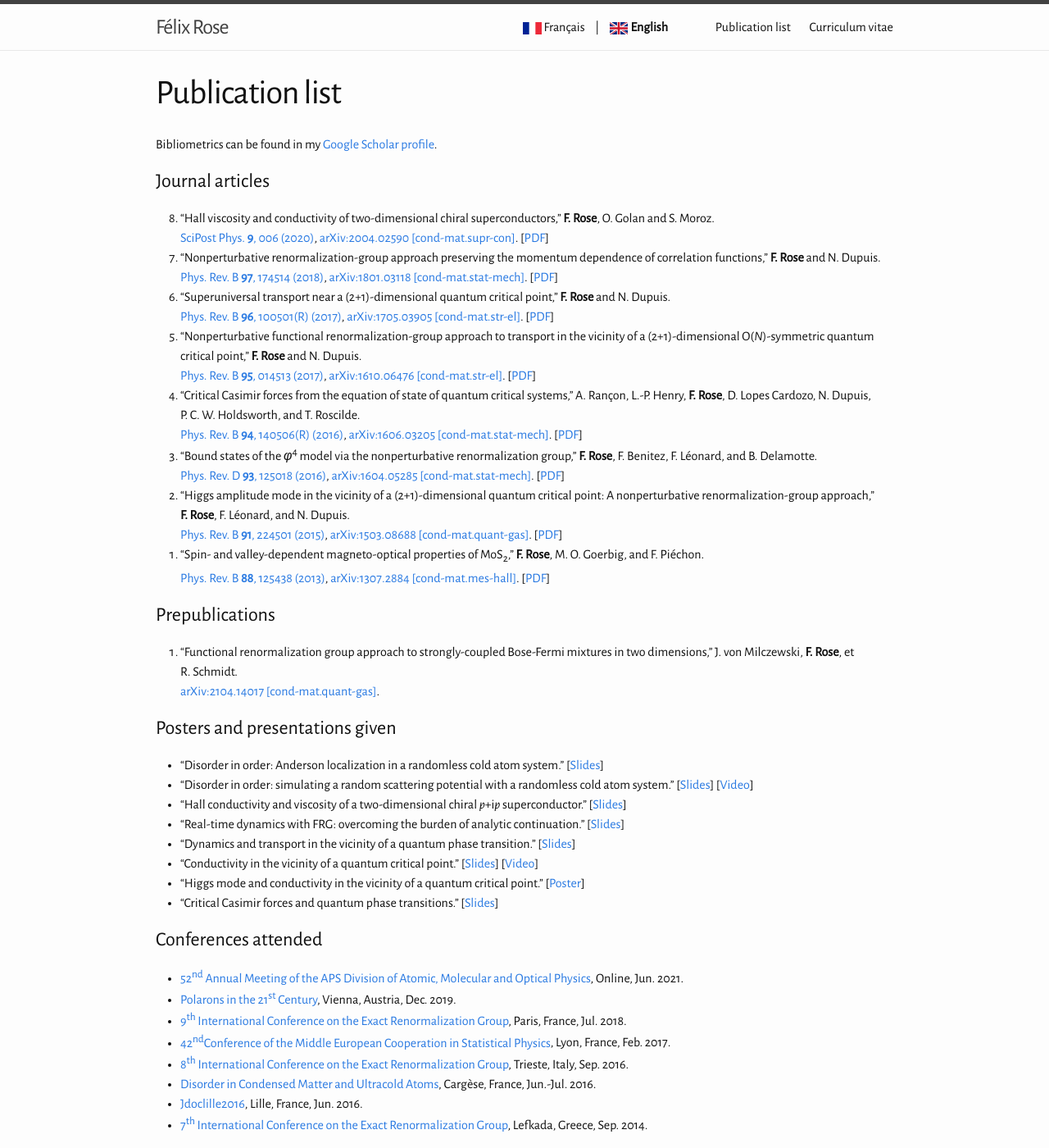
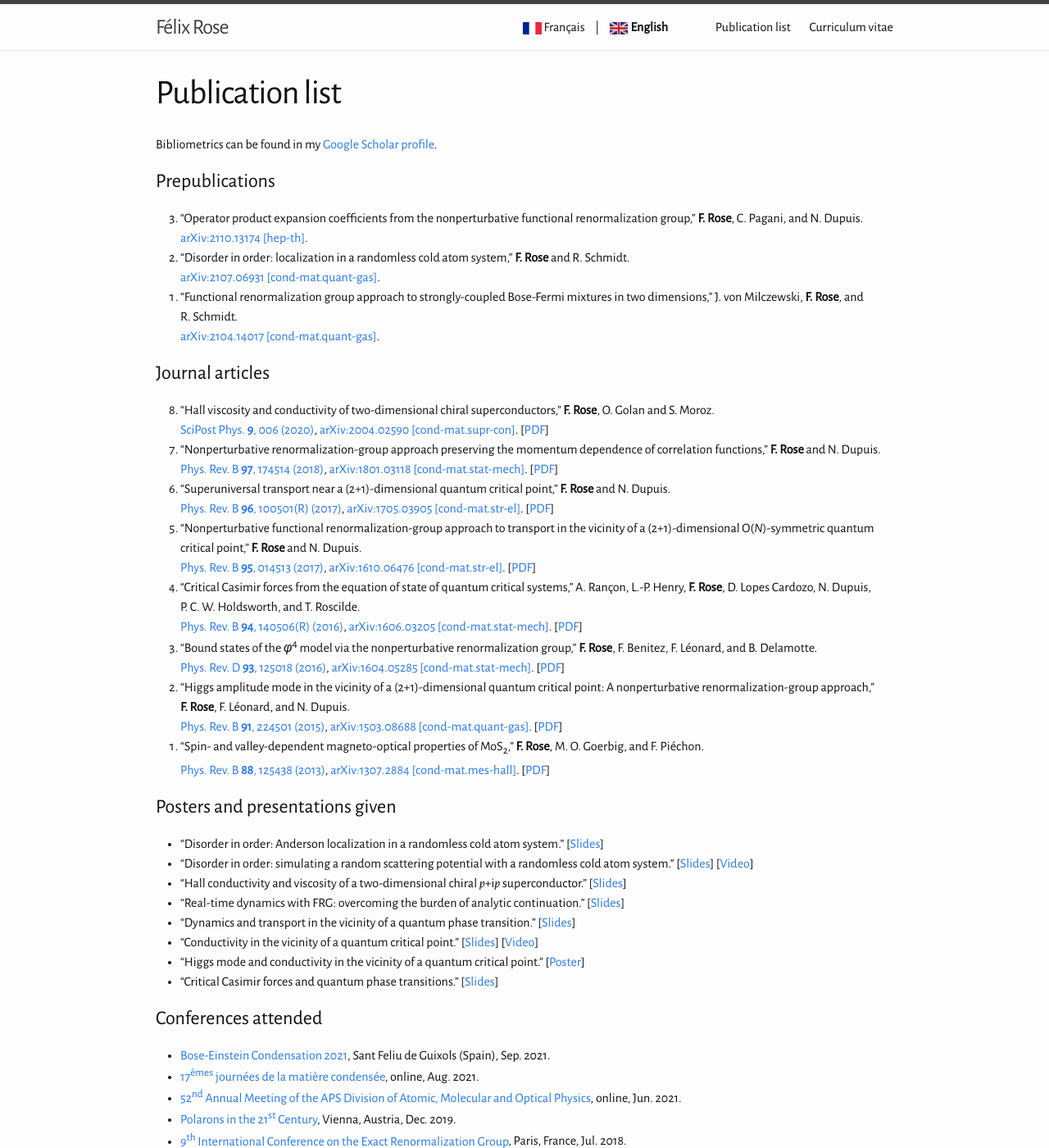
Before and after one commit to felix-rose/felix-rose.github.io, a Jekyll site: the page built from en/publi.md, in a window 1280 px wide and 1400 px high. Shown: the whole window at 82% size. Built offline with Jekyll 4.4.1, drawn with Linux system fonts in a browser that asks for light colours.

```diff
--- a/en/publi.md
+++ b/en/publi.md
@@ -8,6 +8,17 @@ interLink: publi.html
 ---
 
 Bibliometrics can be found in my [Google Scholar profile](https://scholar.google.com/citations?user=Vw_RiCgAAAAJ).
+
+# Prepublications
+
+
+0. “Operator product expansion coefficients from the nonperturbative functional renormalization group,” **F.&nbsp;Rose**, C.&nbsp;Pagani, and N.&nbsp;Dupuis.
+[arXiv:2110.13174 [hep-th]](https://arxiv.org/abs/2110.13174).
+0. “Disorder in order: localization in a randomless cold atom system,” **F.&nbsp;Rose** and R.&nbsp;Schmidt.
+[arXiv:2107.06931 [cond-mat.quant-gas]](https://arxiv.org/abs/2107.06931).
+0.  “Functional renormalization group approach to strongly-coupled Bose-Fermi mixtures in two dimensions,” J.&nbsp;von&nbsp;Milczewski, **F.&nbsp;Rose**, and R.&nbsp;Schmidt.
+[arXiv:2104.14017 [cond-mat.quant-gas]](https://arxiv.org/abs/2104.14017).
+{: reversed="reversed"}
 
 # Journal articles
 
@@ -30,11 +41,6 @@ Bibliometrics can be found in my [Google Scholar profile](https://scholar.google
  [Phys. Rev. B **88**, 125438 (2013)](https://dx.doi.org/10.1103/PhysRevB.88.125438), [arXiv:1307.2884 [cond-mat.mes-hall]](https://arxiv.org/abs/1307.2884). [[PDF]({{site.baseurl}}/docs/PhysRevB.88.125438.pdf)]
 {: reversed="reversed"}
 
-# Prepublications
-
-0.  “Functional renormalization group approach to strongly-coupled Bose-Fermi mixtures in two dimensions,” J.&nbsp;von&nbsp;Milczewski, **F.&nbsp;Rose**, et R.&nbsp;Schmidt.
-[arXiv:2104.14017 [cond-mat.quant-gas]](https://arxiv.org/abs/2104.14017).
-{: reversed="reversed"}
 
 # Posters and presentations given
 
@@ -49,7 +55,9 @@ Bibliometrics can be found in my [Google Scholar profile](https://scholar.google
 
 # Conferences attended
 
-* [52<sup>nd</sup> Annual Meeting of the APS Division of Atomic, Molecular and Optical Physics](http://meetings.aps.org/Meeting/DAMOP21), Online, Jun. 2021.
+* [Bose-Einstein Condensation 2021](https://bec2021.org), Sant Feliu de Guixols (Spain), Sep. 2021.
+* [17<sup>èmes</sup> journées de la matière condensée](https://jmc17.sciencesconf.org), online, Aug. 2021.
+* [52<sup>nd</sup> Annual Meeting of the APS Division of Atomic, Molecular and Optical Physics](http://meetings.aps.org/Meeting/DAMOP21), online, Jun. 2021.
 * [Polarons in the 21<sup>st</sup> Century](https://www.esi.ac.at/events/e25/), Vienna, Austria, Dec. 2019.
 * [9<sup>th</sup> International Conference on the Exact Renormalization Group](https://erg2018.sciencesconf.org), Paris, France, Jul. 2018.
 * [42<sup>nd</sup>Conference of the Middle European Cooperation in Statistical Physics](https://meco42.sciencesconf.org), Lyon, France, Feb. 2017.
```
Also changed, not shown: fr/publi.md (+17 -7 lines), Gemfile.lock, 2 other files.
